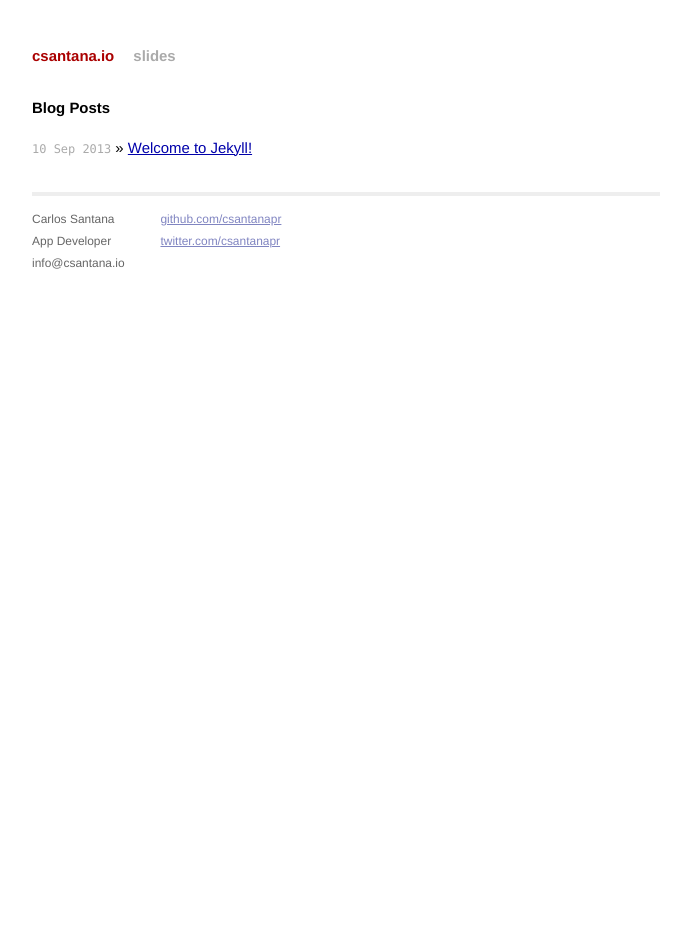
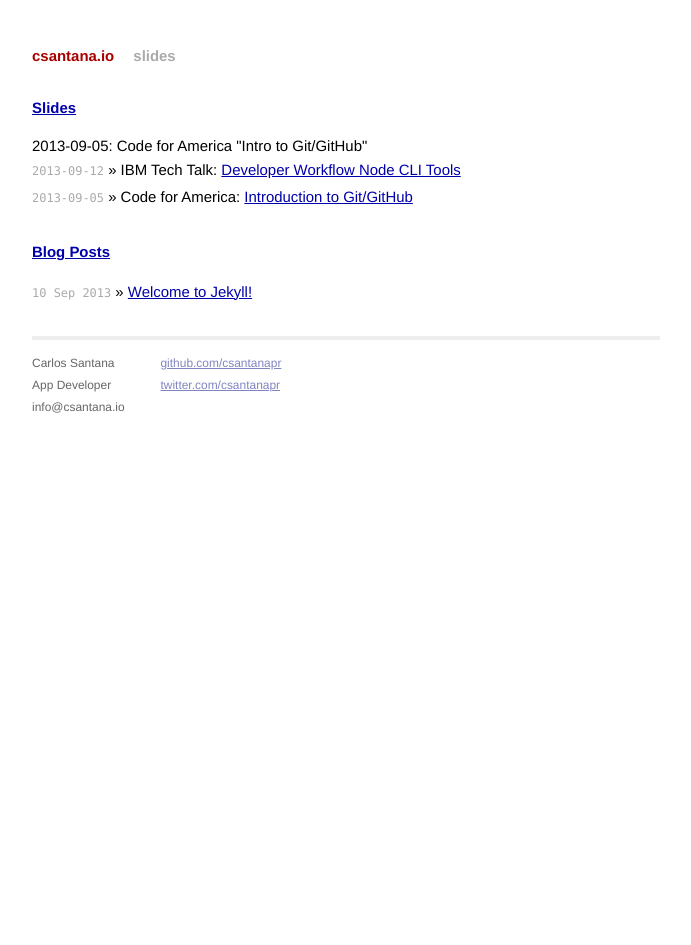
Before and after one commit to csantanapr/csantanapr.github.io, a Jekyll site: the page built from index.html, in a window 1280 px wide. Shown: the whole page, without its empty margins (294-985 px from the left). Built offline with Jekyll 4.4.1, drawn with Linux system fonts in a browser that asks for light colours; Markdown is read by kramdown in place of the engine named in the settings.

```diff
--- a/index.html
+++ b/index.html
@@ -1,13 +1,26 @@
 ---
 layout: default
-title: Your New Jekyll Site
+title: csantana.io
 ---
 
 <div id="home">
-  <h1>Blog Posts</h1>
-  <ul class="posts">
-    {% for post in site.posts %}
-      <li><span>{{ post.date | date_to_string }}</span> &raquo; <a href="{{ post.url }}">{{ post.title }}</a></li>
-    {% endfor %}
-  </ul>
+
+  <section>
+    <h1><a href="/slides/">Slides</a></h1>
+    <ul class="posts">
+      2013-09-05: Code for America "Intro to Git/GitHub"</a></small></li>
+      <li><span>2013-09-12</span> &raquo; IBM Tech Talk: <a href="/slides/index-dapp-devtools.html">Developer Workflow Node CLI Tools</a></li>
+      <li><span>2013-09-05</span> &raquo; Code for America: <a href="/slides/index-cfa-github.html">Introduction to Git/GitHub</a></li>
+    </ul>
+  </section>
+
+  <section>
+    <h1><a href="blog.html">Blog Posts</a></h1>
+    <ul class="posts">
+      {% for post in site.posts %}
+        <li><span>{{ post.date | date_to_string }}</span> &raquo; <a href="{{ post.url }}">{{ post.title }}</a></li>
+      {% endfor %}
+    </ul>
+  </section>
+
 </div>
```
Also changed, not shown: blog.html (added, +13 -0 lines).
